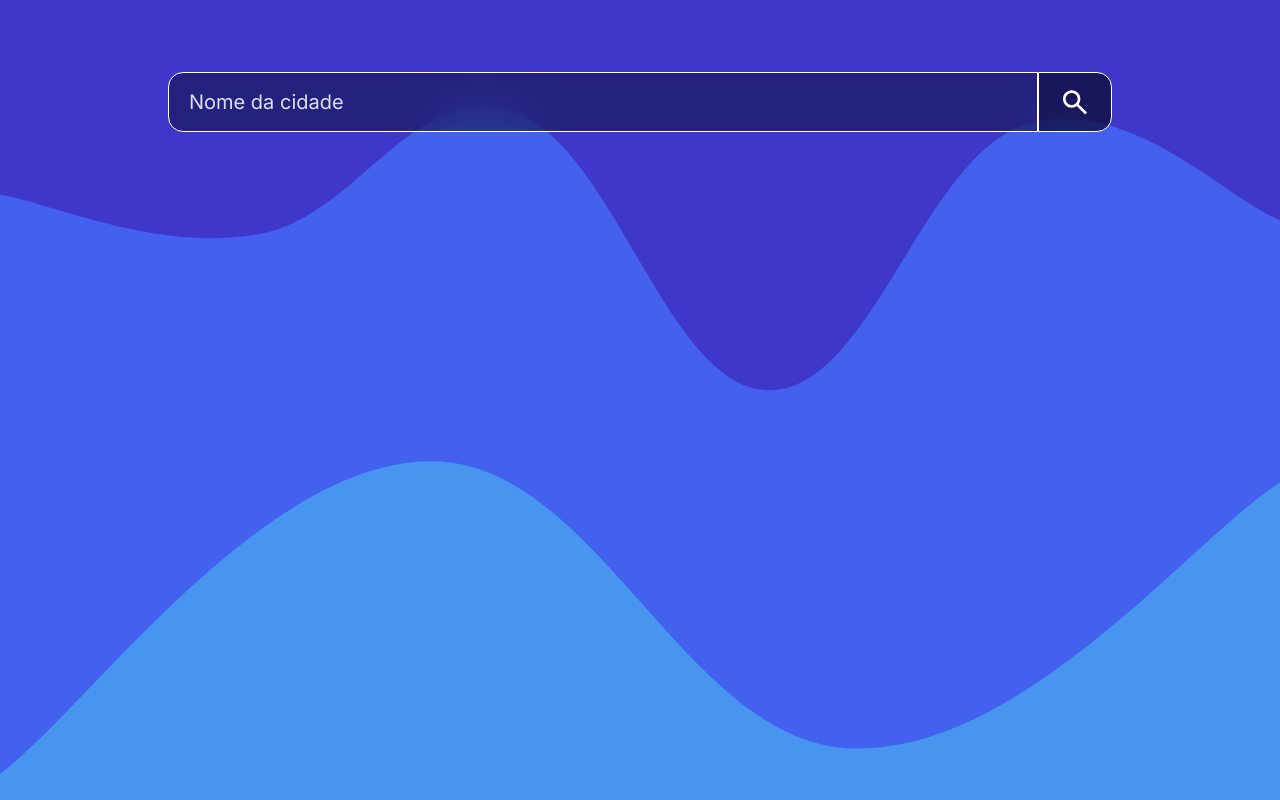
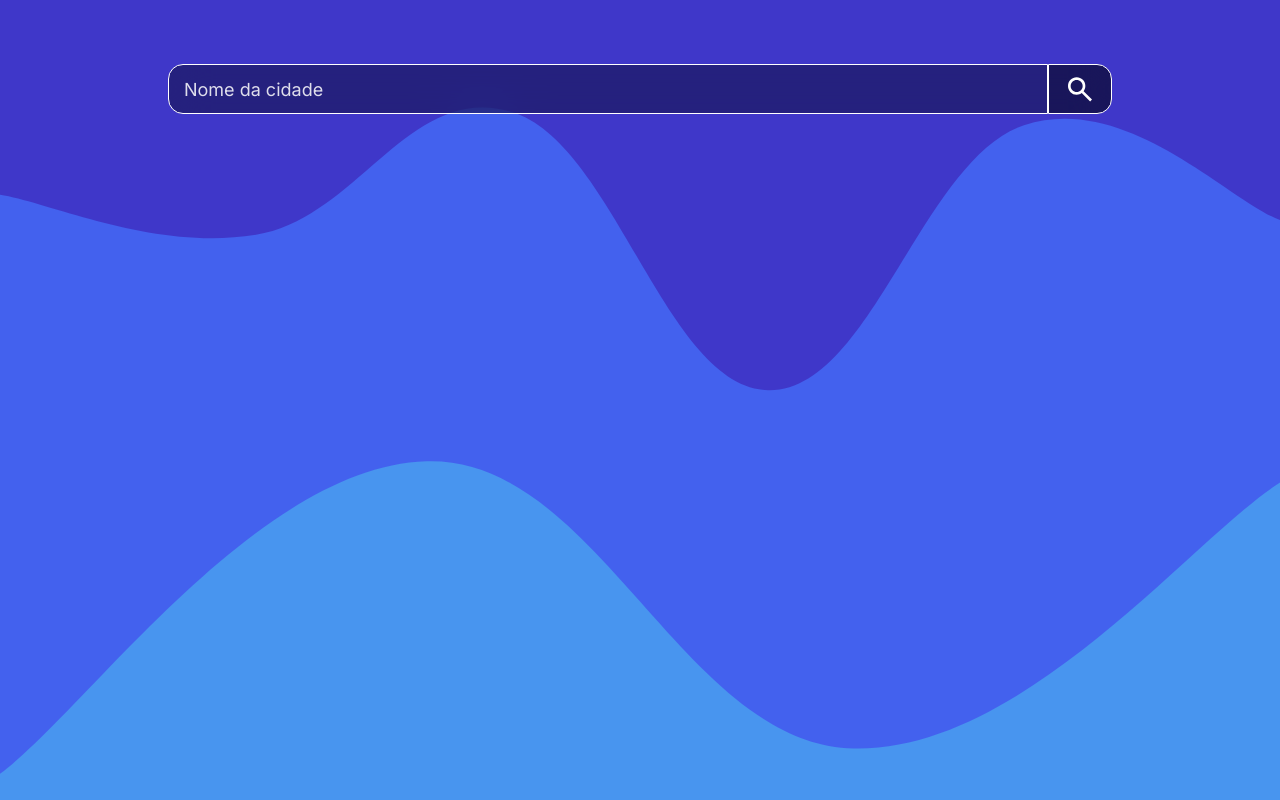
Before and after one commit to ThiagoSantosBatista/previsaoDoTempo, a React (Vite) app: page / in a window 1280 px wide. Built offline with nearby package versions, Linux system fonts and the light colour scheme.

Commit message:
fix: correção bug quebrando a aplicação
correção do bug que estava quebrando a aplicação ao não encontrar a cidade pesquisada

```diff
--- a/src/components/Main/index.tsx
+++ b/src/components/Main/index.tsx
@@ -1,4 +1,4 @@
-import React, { useState } from "react";
+import React, { useRef, useState } from "react";
 import SearchBar from "../SearchBar";
 import CardCidade from "../CardCidade";
 import CardCincoDias from "../CardCincoDias";
@@ -9,32 +9,49 @@ import { WeatherProps } from "../../types/weather";
 const Main = () => {
   const [weatherData, setWeatherData] = useState<WeatherProps | null>(null);
   const [isLoading, setIsLoading] = useState(false);
+  const [error, setError] = useState(false);
+
+  const main = useRef<HTMLElement | null>(null);
+
+  function toggleMain(action: string){
+    return action === 'remove' ? main.current?.classList.remove('erro') : main.current?.classList.add('erro');
+  }
 
   async function getWeather(city: string) {
     setWeatherData(null);
+    setError(false);
     setIsLoading(true);
+
     const response = await fetch(
-      `https://api.openweathermap.org/data/2.5/weather?q=${city}&lang=pt_br&appid=1145d958140d8e379c26b0d1f364c91c&units=metric`
+      `https://api.openweathermap.org/data/2.5/weather?q=${city}&lang=pt_br&appid=48801d9f3fc6028a2c16f305f4418df1&units=metric`
     );
     const data = await response.json();
 
-    const { weather, main, wind, name } = data;
-
+    const { weather, main, wind, name, cod } = data;
     const newWeather: WeatherProps = {
       weather,
       main,
       wind,
       name,
+      cod,
     };
 
     setIsLoading(false);
-    setWeatherData(newWeather);
+
+    if (newWeather.cod === 200) {
+      toggleMain('remove');
+      main.current?.classList.remove('erro');
+      setWeatherData(newWeather);
+    } else {
+      toggleMain('add');
+    }
   }
 
   return (
-    <S.Main>
+    <S.Main ref={main}>
       <SearchBar weather={getWeather} />
       {isLoading && <p>Carregando...</p>}
+      {error && <p>Cidade não encontrada</p>}
       {weatherData && <CardCidade {...weatherData} />}
       {weatherData && <CardDados {...weatherData} />}
       {weatherData && <CardCincoDias />}
--- a/src/components/Main/styles.ts
+++ b/src/components/Main/styles.ts
@@ -11,5 +11,9 @@ export const Main = styled.main`
   gap: 2.6rem;
   max-width: 144rem;
   margin: 0 auto;
-  padding: 7.2rem 16.8rem;
+  padding: 6.4rem 16.8rem;
+
+  &.erro .error{
+    display: block;
+  }
 `;
--- a/src/components/SearchBar/index.tsx
+++ b/src/components/SearchBar/index.tsx
@@ -9,13 +9,14 @@ interface SearchBarProps {
 const SearchBar = ({ weather }: SearchBarProps) => {
   const [city, setCity] = useState("");
 
-  function handleKeyDown(e: React.KeyboardEvent){
-    if(e.key === 'Enter'){
-      weather(city)
+  function handleKeyDown(e: React.KeyboardEvent) {
+    if (e.key === "Enter") {
+      weather(city);
     }
   }
 
   return (
+    <>
       <S.Form onSubmit={(e) => e.preventDefault()}>
         <S.Input
           type="text"
@@ -26,7 +27,9 @@ const SearchBar = ({ weather }: SearchBarProps) => {
         <S.Button type="button" onClick={() => weather(city)}>
           <SearchSvg />
         </S.Button>
+        <p className="error">Cidade não encontrada</p>
       </S.Form>
+    </>
   );
 };
 
--- a/src/components/SearchBar/styles.ts
+++ b/src/components/SearchBar/styles.ts
@@ -1,22 +1,35 @@
 import styled from "styled-components";
 
 export const Form = styled.form`
+  position: relative;
   grid-area: search;
   display: flex;
   align-items: center;
   border-radius: 1.5rem;
-  margin-bottom: 8.4rem;
+  margin-bottom: 10.4rem;
   backdrop-filter: blur(2rem);
+
+  .error {
+    display: none;
+    position: absolute;
+    bottom: -5rem;
+    left: 0;
+    padding: 1rem 1.5rem;
+    color: yellow;
+    border-radius: 1.5rem;
+    border: 0.1rem solid #ffffff;
+    background: rgba(1, 0, 17, 0.4);
+  }
 `;
 
 export const Input = styled.input`
   width: 100%;
-  height: 6rem;
-  padding: 0 2rem;
+  height: 5rem;
+  padding: 0 1.5rem;
   border: 0.1rem solid #ffffff;
   border-radius: 1.5rem 0 0 1.5rem;
   background: rgba(1, 0, 17, 0.4);
-  font-size: 2rem;
+  font-size: 1.8rem;
   color: #ffffff;
 
   &::placeholder {
@@ -27,8 +40,8 @@ export const Input = styled.input`
 export const Button = styled.button`
   display: flex;
   align-items: center;
-  height: 6rem;
-  padding: 0 2rem;
+  height: 5rem;
+  padding: 0 1.5rem;
   border: 0.1rem solid #ffffff;
   border-radius: 0 1.5rem 1.5rem 0;
   background: rgba(1, 0, 17, 0.6);
--- a/src/types/weather.ts
+++ b/src/types/weather.ts
@@ -18,4 +18,5 @@ export interface WeatherProps {
     speed: number;
   };
   name: string;
+  cod: number;
 }
```
Lines whose indentation alone changed are shown as unchanged.
